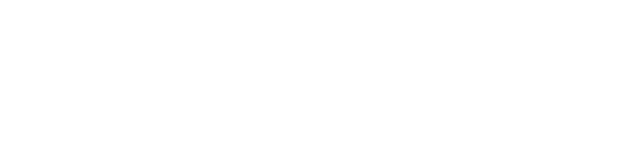
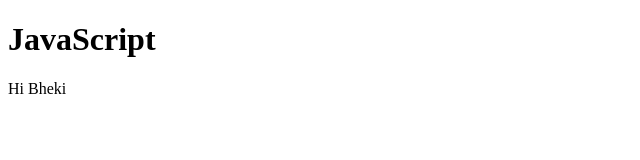
Before and after one commit to Rebeqah/JavaScript, a plain HTML site: page index.html in a window 1280 px wide. Shown: the whole page, without its empty margins (0-640 px from the left). Drawn offline with Linux system fonts and the light colour scheme.

Commit message:
updating innerHTML
Used script tag

```diff
--- a/index.html
+++ b/index.html
@@ -6,6 +6,12 @@
     <title>Javascript</title>
 </head>
 <body>
+    <h1>JavaScript</h1>
+    <!-- CTRL + / shortcut for comment -->
+    <p id="content">Hello</p>
 
+    <script>
+        document.getElementById("content").innerHTML="Hi Bheki";
+    </script>
 </body>
 </html>
```
